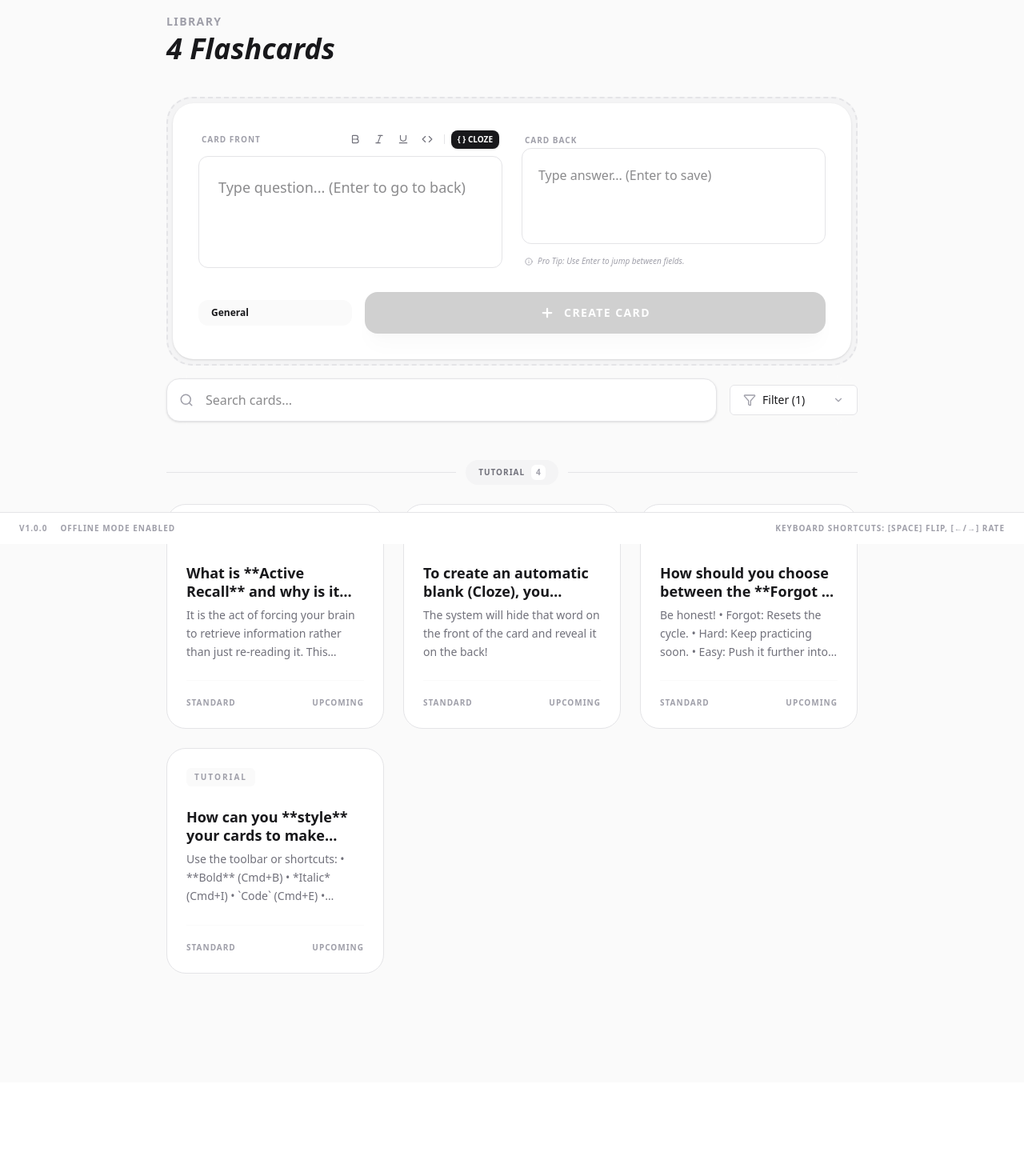
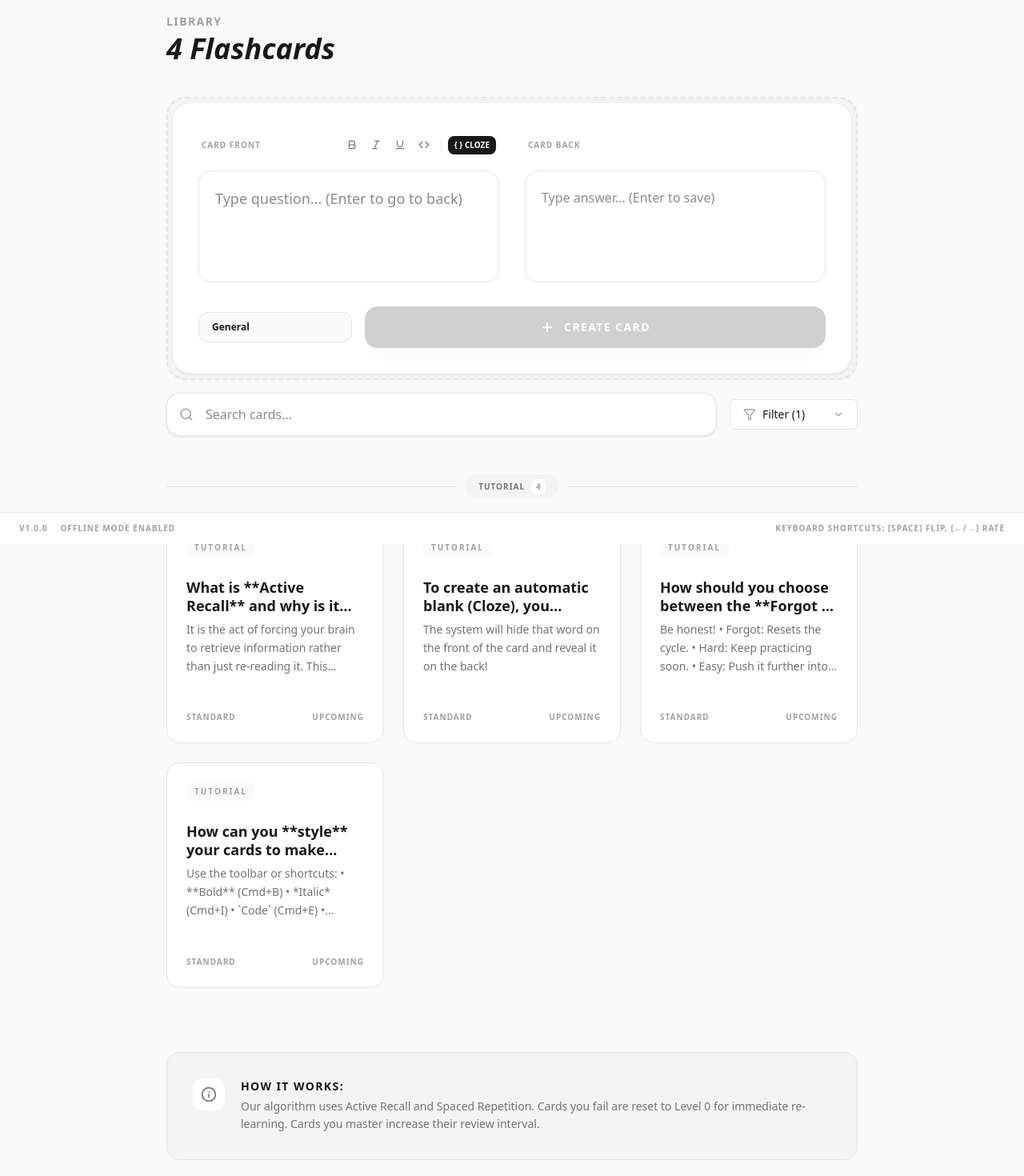
Before and after one commit to HermesEsp/ActiveRecall, a React (Vite) app: page /library in a window 1280 px wide. Shown: the part 120-1590 px from the top of the page at 80% size. Before the commit the page ends 1473 px from the top, so only its background shows below. Built offline with nearby package versions, Linux system fonts and the light colour scheme.

Commit message:
refactor: update LibraryPage UI styling and add methodology tip with updated placeholder translations

```diff
--- a/src/presentation/pages/LibraryPage.tsx
+++ b/src/presentation/pages/LibraryPage.tsx
@@ -188,12 +188,12 @@ export const LibraryPage: React.FC = () => {
 
       {/* Turbo Capture Area */}
       <div className="mb-16">
-        <div className="bg-zinc-100 dark:bg-zinc-900/50 p-1 md:p-1.5 rounded-[32px] border-2 border-dashed border-zinc-200 dark:border-zinc-800 focus-within:border-zinc-900 dark:focus-within:border-zinc-500 transition-all">
-          <div className="bg-white dark:bg-zinc-900 rounded-[26px] p-5 md:p-8 shadow-sm">
+        <div className="bg-zinc-100 dark:bg-zinc-900/50 p-1 md:p-1.5 rounded-3xl border-2 border-dashed border-zinc-200 dark:border-zinc-800 focus-within:border-zinc-900 dark:focus-within:border-zinc-500 transition-all">
+          <div className="bg-white dark:bg-zinc-900 rounded-[22px] p-6 md:p-8 shadow-sm">
             <div className="flex flex-col gap-6">
-              <div className="grid grid-cols-1 md:grid-cols-2 gap-6">
-                <div className="space-y-2">
-                  <div className="flex items-center justify-between px-1">
+              <div className="grid grid-cols-1 md:grid-cols-2 gap-8">
+                <div className="space-y-3">
+                  <div className="h-10 flex items-center justify-between px-1">
                     <label className="text-[10px] font-bold uppercase tracking-widest text-zinc-400">{t.library.cardFront}</label>
                     <div className="flex items-center gap-1">
                       <button type="button" onClick={() => wrapSelection('**', '**')} className="p-1.5 hover:bg-zinc-100 dark:hover:bg-zinc-800 rounded-lg transition-colors text-zinc-500" title={`${t.library.bold} (Cmd+B)`}><Bold size={14} /></button>
@@ -217,24 +217,22 @@ export const LibraryPage: React.FC = () => {
                     onChange={(e) => setFront(e.target.value)}
                     onKeyDown={handleFrontKeyDown}
                     placeholder={t.library.frontPlaceholder}
-                    className="w-full bg-white dark:bg-zinc-800 border border-zinc-200 dark:border-zinc-700 rounded-xl p-4 md:p-6 text-zinc-900 dark:text-zinc-100 focus:ring-2 focus:ring-zinc-900 dark:focus:ring-white transition-all outline-none resize-none min-h-[140px] text-lg font-medium leading-relaxed"
+                    className="w-full bg-white dark:bg-zinc-900 border border-zinc-200 dark:border-zinc-800 rounded-2xl p-5 text-zinc-900 dark:text-zinc-100 focus:ring-2 focus:ring-zinc-900 dark:focus:ring-white transition-all outline-none resize-none min-h-[140px] text-lg font-medium leading-relaxed"
                   />
                 </div>
 
-                <div className="space-y-2">
-                  <label className="text-[10px] font-bold uppercase tracking-widest text-zinc-400 px-1">{t.library.cardBack}</label>
+                <div className="space-y-3">
+                  <div className="h-10 flex items-center px-1">
+                    <label className="text-[10px] font-bold uppercase tracking-widest text-zinc-400">{t.library.cardBack}</label>
+                  </div>
                   <textarea
                     ref={backRef}
                     value={back}
                     onChange={(e) => setBack(e.target.value)}
                     onKeyDown={(e) => { if (e.key === 'Enter' && !e.shiftKey) { e.preventDefault(); handleCapture(); } }}
                     placeholder={t.library.backPlaceholder}
-                    className="w-full bg-white dark:bg-zinc-800 border border-zinc-200 dark:border-zinc-700 rounded-xl p-4 md:p-5 text-zinc-900 dark:text-zinc-100 focus:ring-2 focus:ring-zinc-900 dark:focus:ring-white transition-all outline-none resize-none min-h-[120px] text-base leading-relaxed"
+                    className="w-full bg-white dark:bg-zinc-900 border border-zinc-200 dark:border-zinc-800 rounded-2xl p-5 text-zinc-900 dark:text-zinc-100 focus:ring-2 focus:ring-zinc-900 dark:focus:ring-white transition-all outline-none resize-none min-h-[140px] text-base leading-relaxed"
                   />
-                  <p className="hidden md:flex text-[10px] text-zinc-400 font-medium px-1 items-center gap-1.5 italic">
-                    <Info size={10} />
-                    {t.library.proTip.replace('{key}', 'Enter')}
-                  </p>
                 </div>
               </div>
 
@@ -243,13 +241,13 @@ export const LibraryPage: React.FC = () => {
                   type="text"
                   value={captureCategory}
                   onChange={(e) => setCaptureCategory(e.target.value)}
-                  className="w-full md:w-48 bg-zinc-50 dark:bg-zinc-800 px-4 py-2 rounded-xl text-xs font-bold focus:ring-2 focus:ring-zinc-900/10 outline-none"
+                  className="w-full md:w-48 bg-zinc-50 dark:bg-zinc-800 px-4 py-2.5 rounded-xl text-xs font-bold focus:ring-2 focus:ring-zinc-900/10 outline-none border border-zinc-200 dark:border-zinc-800"
                   placeholder={t.library.categoryLabel}
                 />
                 <button
                   onClick={handleCapture}
                   disabled={!front || !back}
-                  className="w-full md:flex-grow bg-zinc-900 dark:bg-white text-white dark:text-zinc-900 py-4 px-8 rounded-2xl font-black text-sm uppercase tracking-[0.1em] hover:scale-[1.02] transition-all disabled:opacity-20 shadow-xl flex items-center justify-center gap-3"
+                  className="w-full md:flex-grow bg-zinc-900 dark:bg-white text-white dark:text-zinc-900 py-4 px-8 rounded-2xl font-black text-sm uppercase tracking-[0.1em] hover:scale-[1.01] transition-all disabled:opacity-20 shadow-xl flex items-center justify-center gap-3"
                 >
                   <Plus size={18} strokeWidth={3} />
                   {editingCard ? t.library.update : t.library.createButton}
@@ -292,7 +290,7 @@ export const LibraryPage: React.FC = () => {
 
             <div className="grid grid-cols-1 md:grid-cols-2 lg:grid-cols-3 gap-6">
               {categoryCards.map((card) => (
-                <div key={card.id} className="group bg-white dark:bg-zinc-900 border border-zinc-200 dark:border-zinc-800 rounded-3xl p-6 hover:shadow-2xl transition-all flex flex-col min-h-[220px]">
+                <div key={card.id} className="group bg-white dark:bg-zinc-900 border border-zinc-200 dark:border-zinc-800 rounded-2xl p-6 hover:shadow-xl transition-all flex flex-col min-h-[220px]">
                   <div className="flex justify-between items-start mb-4">
                     <span className="text-[10px] font-black uppercase tracking-[0.2em] px-2.5 py-1 bg-zinc-50 dark:bg-zinc-800 text-zinc-400 rounded-md">
                       {card.category}
@@ -320,6 +318,19 @@ export const LibraryPage: React.FC = () => {
             <p className="text-zinc-400">{t.library.noCards}</p>
           </div>
         )}
+
+        {/* Methodology Tip - REFINED */}
+        <div className="mt-20 p-6 md:p-8 bg-zinc-100 dark:bg-zinc-900/40 rounded-2xl border border-zinc-200 dark:border-zinc-800 flex flex-col md:flex-row gap-5 items-start">
+          <div className="w-10 h-10 bg-white dark:bg-zinc-800 rounded-xl flex items-center justify-center text-zinc-500 shrink-0">
+            <Info size={20} />
+          </div>
+          <div className="space-y-1">
+            <h4 className="text-sm font-black uppercase tracking-widest text-zinc-900 dark:text-zinc-100">{t.study.howItWorks.title}</h4>
+            <p className="text-sm text-zinc-500 dark:text-zinc-400 leading-relaxed font-medium">
+              {t.study.howItWorks.desc}
+            </p>
+          </div>
+        </div>
       </div>
 
       {/* Quick View Modal */}
@@ -327,7 +338,7 @@ export const LibraryPage: React.FC = () => {
         {viewingCard && (
           <div className="fixed inset-0 z-50 flex items-center justify-center p-4">
             <motion.div initial={{ opacity: 0 }} animate={{ opacity: 1 }} exit={{ opacity: 0 }} onClick={() => setViewingCard(null)} className="absolute inset-0 bg-zinc-900/60 backdrop-blur-sm" />
-            <motion.div initial={{ opacity: 0, scale: 0.9, y: 20 }} animate={{ opacity: 1, scale: 1, y: 0 }} exit={{ opacity: 0, scale: 0.9, y: 20 }} className="relative w-full max-w-lg bg-zinc-50 dark:bg-zinc-900 rounded-[40px] p-8 md:p-12 shadow-2xl">
+            <motion.div initial={{ opacity: 0, scale: 0.9, y: 20 }} animate={{ opacity: 1, scale: 1, y: 0 }} exit={{ opacity: 0, scale: 0.9, y: 20 }} className="relative w-full max-w-lg bg-zinc-50 dark:bg-zinc-900 rounded-3xl p-8 md:p-12 shadow-2xl">
               <button onClick={() => setViewingCard(null)} className="absolute top-6 right-6 p-2 text-zinc-400 hover:text-zinc-900 dark:hover:text-zinc-100" title={t.library.cancel}><X size={24} /></button>
               <div className="flex flex-col items-center gap-8 text-center">
                  <div className="space-y-1">
--- a/src/translations.ts
+++ b/src/translations.ts
@@ -261,8 +261,8 @@ export const translations = {
       cardBack: 'Verso do Card',
       categoryLabel: 'Categoria',
       proTip: 'Dica: Use {key} para pular entre os campos.',
-      frontPlaceholder: 'Digite a pergunta... (Enter p/ ir p/ o verso)',
-      backPlaceholder: 'Digite a resposta... (Enter p/ salvar)',
+      frontPlaceholder: 'Digite a pergunta...\n(Enter p/ ir p/ o verso)',
+      backPlaceholder: 'Digite a resposta...\n(Enter p/ salvar)',
       addedFeedback: 'Card Adicionado!',
       createButton: 'Criar Card',
       clozeLabel: 'LACUNA',
```
